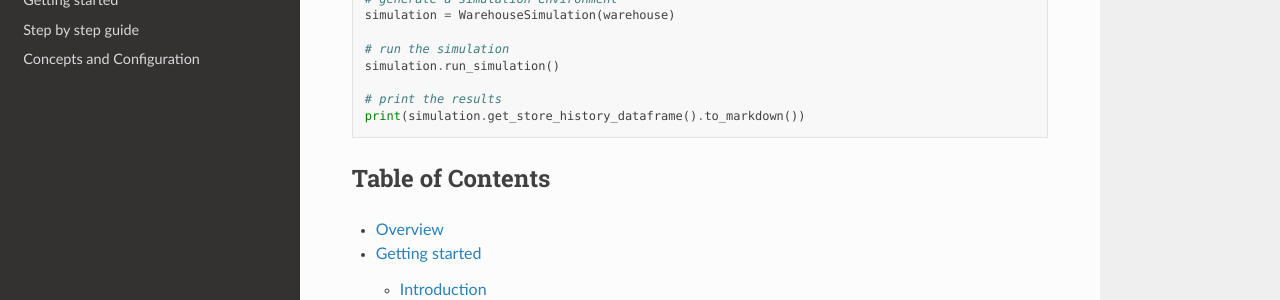
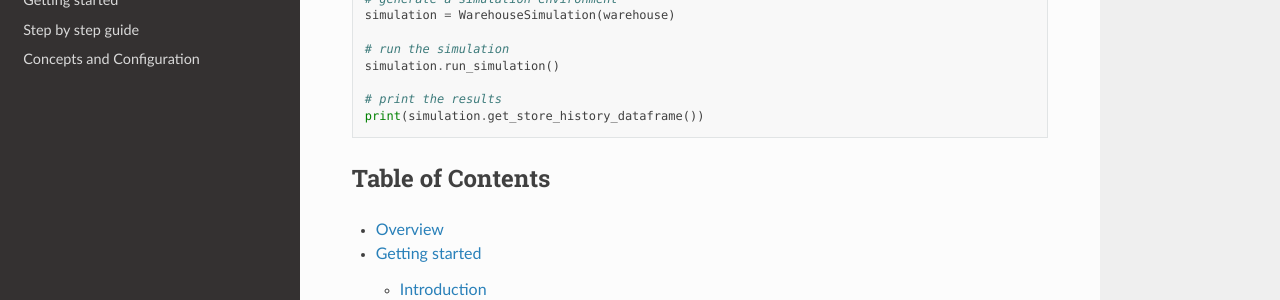
Before and after one commit to AndreVale69/simulator-automatic-warehouse, a Sphinx documentation site: the page built from docs/index.rst, in a window 1280 px wide and 900 px high, scrolled down 820 px. Shown: the part 151-451 px from the top of the window. Built offline with Sphinx 7.4.7 and the Read the Docs theme 2.0.0, drawn with Linux system fonts in a browser that asks for light colours.

Commit message:
Changed overview script

```diff
--- a/docs/index.rst
+++ b/docs/index.rst
@@ -38,7 +38,7 @@ creating a simulation environment and running a simulation.
     simulation.run_simulation()
 
     # print the results
-    print(simulation.get_store_history_dataframe().to_markdown())
+    print(simulation.get_store_history_dataframe())
 
 
 -----------------
--- a/docs/sections/step-by-step-guide/write-the-code/write-the-code.rst
+++ b/docs/sections/step-by-step-guide/write-the-code/write-the-code.rst
@@ -23,7 +23,7 @@ You'll also want to create a simulation and run it to see what happens.
     simulation.run_simulation()
 
     # print the results
-    print(simulation.get_store_history_dataframe().to_markdown())
+    print(simulation.get_store_history_dataframe())
 
 We will call this script ``my-script.py``.
 
```
Also changed, not shown: README.md (+1 -1 lines).
